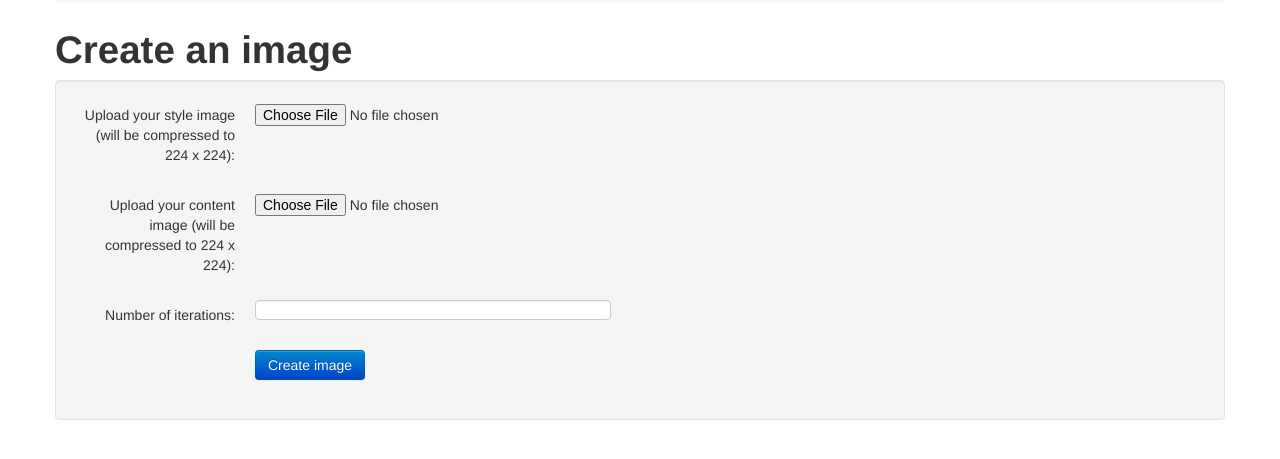
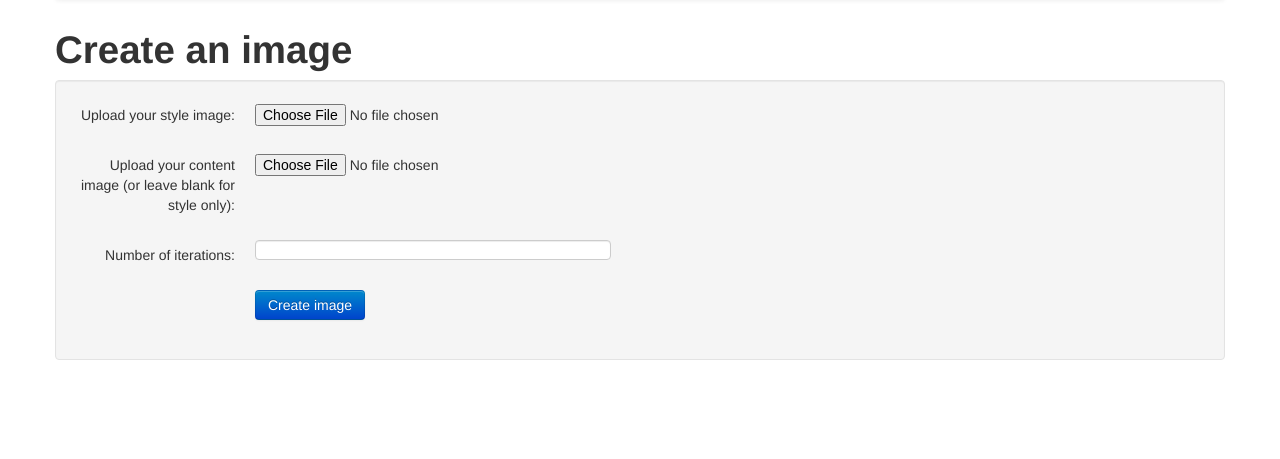
Before and after one commit to aheyman11/style-transfer-playground, a Flask app: page /upload_images in a window 1280 px wide. Shown: the part 42-501 px from the top of the page. Run offline with Flask 2, Linux system fonts and the light colour scheme; some libraries are stand-ins or nearby versions.

Commit message:
made content image optional

```diff
--- a/app/forms.py
+++ b/app/forms.py
@@ -9,7 +9,6 @@ class CreateImageForm(Form):
 		FileAllowed(['jpg', 'png'], 'Images only (jpg or png)!')
 	])
 	content_im = FileField('Your content image', validators=[
-		FileRequired(),
 		FileAllowed(['jpg', 'png'], 'Images only (jpg or png)!')
 	])
 	num_iter = IntegerField('num_iter', validators=[
--- a/app/templates/create_image.html
+++ b/app/templates/create_image.html
@@ -41,13 +41,15 @@ Style image: <br>
 <img src="http://localhost:8000/uploads/{{style_im}}" style="width:224px;height:224px"> <br>
 </div>
 
-<div id="content_div">
+<div id="content_div" style="width:224px;height:224px">
+{% if content_im != "" %}
 Content image: <br>
 
 <img src="http://localhost:8000/uploads/{{content_im}}" style="width:224px;height:224px"> <br>
+{% endif %}
 </div>
 
-Generated image: <br>
+<br>Generated image: <br>
 <img id="my_image">
 <div id="iter_counter">
 	Setting up neural network...
--- a/app/templates/upload_images.html
+++ b/app/templates/upload_images.html
@@ -7,7 +7,7 @@
     <form class="form-horizontal" action="" method="post" name="upload_images" enctype="multipart/form-data">
       {{ form.hidden_tag() }}
       <div class="control-group{% if form.errors.post %} error{% endif %}">
-        <label class="control-label" for="style_im">Upload your style image (will be compressed to 224 x 224):</label>
+        <label class="control-label" for="style_im">Upload your style image:</label>
         <div class="controls">
             {{ form.style_im(class = "span4") }}
             {% for error in form.style_im.errors %}
@@ -16,7 +16,7 @@
         </div>
       </div>
         <div class="control-group{% if form.errors.post %} error{% endif %}">
-          <label class="control-label" for="content_im">Upload your content image (will be compressed to 224 x 224):</label>
+          <label class="control-label" for="content_im">Upload your content image (or leave blank for style only):</label>
           <div class="controls">
             {{ form.content_im(class="span4") }}
             {% for error in form.content_im.errors %}
--- a/app/views.py
+++ b/app/views.py
@@ -39,7 +39,8 @@ def upload_images():
 		style_filename = secure_filename(form.style_im.data.filename)
 		form.style_im.data.save(os.path.join(app.config['UPLOAD_DIR'], style_filename))
 		content_filename = secure_filename(form.content_im.data.filename)
-		form.content_im.data.save(os.path.join(app.config['UPLOAD_DIR'], content_filename))
+		if content_filename:
+			form.content_im.data.save(os.path.join(app.config['UPLOAD_DIR'], content_filename))
 		session['style_im'] = style_filename
 		session['content_im'] = content_filename
 		session['num_iters'] = form.num_iter.data
@@ -60,13 +61,16 @@ def create_image():
 		content_im = session['content_im']
 		num_iters = session['num_iters']
 		style_im_path = os.path.join(app.config['UPLOAD_DIR'], style_im)
-		content_im_path = os.path.join(app.config['UPLOAD_DIR'], content_im)
+		if content_im:
+			content_im_path = os.path.join(app.config['UPLOAD_DIR'], content_im)
+		else:
+			content_im_path = None
 
 		return Response(
 			stream_template('create_image.html',
 				style_im=style_im,
 				content_im=content_im,
-				data=stream_with_context(make_image(style_im_path, content_im_path, num_iters+1)),
+				data=stream_with_context(make_image(num_iters+1, style_im_path, content_im_path)),
 				num_iters=num_iters
 				)
 			)
```
Also changed, not shown: app/make_image.py (+14 -10 lines).
